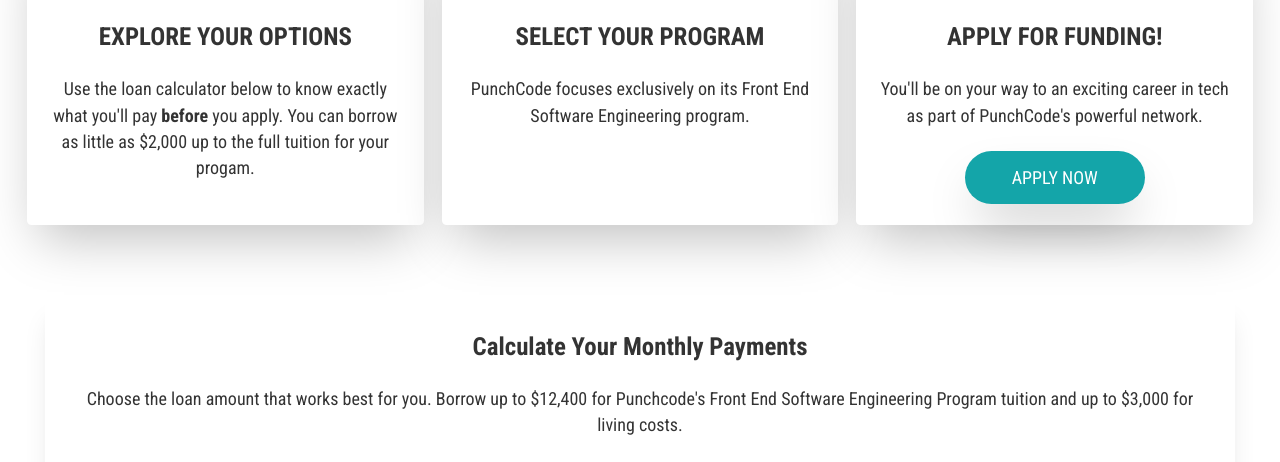
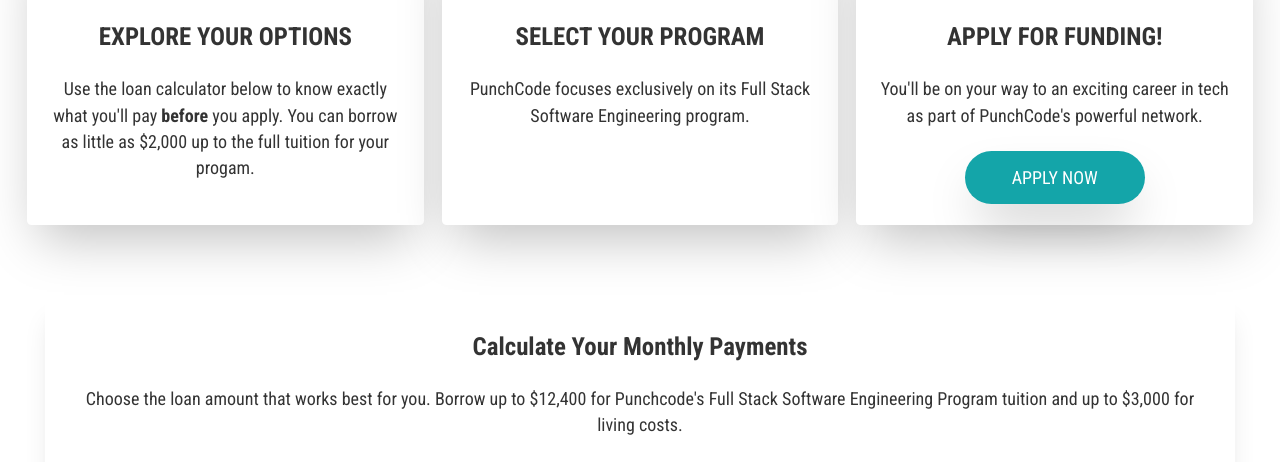
Before and after one commit to chrisdesilva/skills_fund_punchcode, a Gatsby site: page / in a window 1280 px wide. Shown: the part 822-1284 px from the top of the page. Built offline with nearby package versions, Linux system fonts and the light colour scheme; Gatsby itself is replaced by a stand-in of ours; some packages are replaced by stand-ins of ours; no server answers.

Commit message:
Update program name

```diff
--- a/src/constants/programInfo.js
+++ b/src/constants/programInfo.js
@@ -69,7 +69,7 @@ export const faq = { // faq section
     // max loan amounts by program for faq1
     loanRange: [
         {
-            programName: "PunchCode's Front End Software Engineering program",
+            programName: "PunchCode's Full Stack Software Engineering program",
             maxAmount: "$12,400",
             col: true,
             colAmount: "$3,000"
@@ -100,7 +100,7 @@ export const threeStepCardText = {
     step1: "",
     step2: {
         header: "select your program",
-        text: "PunchCode focuses exclusively on its Front End Software Engineering program."
+        text: "PunchCode focuses exclusively on its Full Stack Software Engineering program."
     },
     step3: `You'll be on your way to an exciting career in tech as part of ${schoolName}'s powerful network.`
 }
@@ -128,7 +128,7 @@ export const moreThanSixPrograms = false // set to true if there are 7 or more p
 
 export const programLoanInfo = [ // update with program names and corresponding loan URLs with market segment code from Master Loan Parameters
     {
-        name: "Front End Software Engineering",
+        name: "Full Stack Software Engineering",
         url: "https://sf.privateloan.studentloan.org/external/LoanApplication.do?lenderCode=SKPC19",
         loanInfo: { // match loanInfo in first metro below
             maxLoanAmt: 15400,
@@ -317,7 +317,7 @@ export const programLoanInfo = [ // update with program names and corresponding
 ]
 
 // ***** BEGIN LOAN CALC TEXT INFO *****
-export const programMaxText = "Choose the loan amount that works best for you. Borrow up to $12,400 for Punchcode's Front End Software Engineering Program tuition and up to $3,000 for living costs."
+export const programMaxText = "Choose the loan amount that works best for you. Borrow up to $12,400 for Punchcode's Full Stack Software Engineering Program tuition and up to $3,000 for living costs."
 
 export const paymentTable = {
     headers: ["Program", "Tuition", "Cost of Living", "Max Total"],
```
